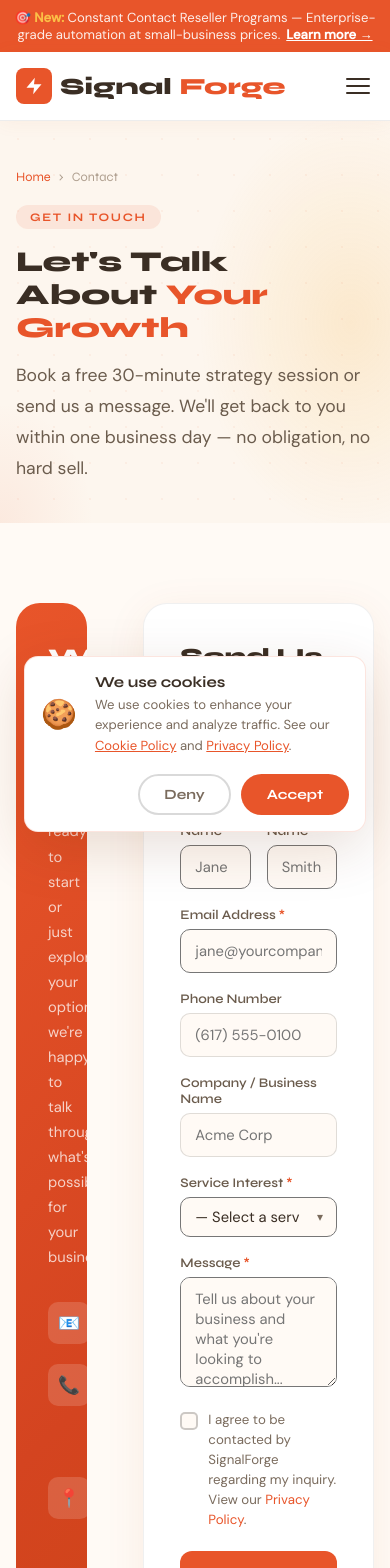
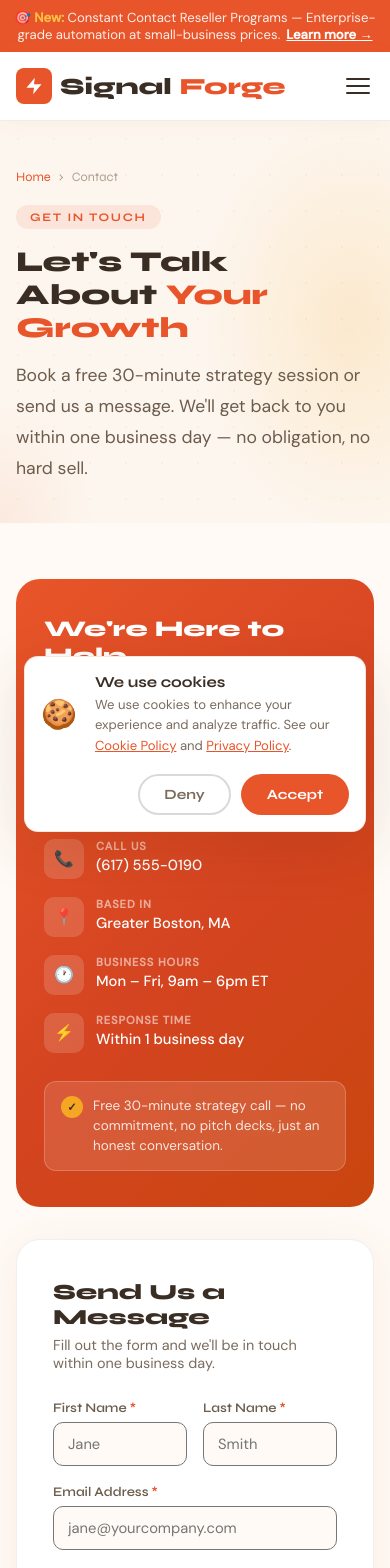
Before and after one commit to halojumper/SignalForge, a Next.js app: page /contact in a window 390 px wide. Shown: the top 1568 px of the page. Built offline with nearby package versions, Linux system fonts and the light colour scheme.

Commit message:
Update page.tsx
Fix Contact mobile layout

```diff
--- a/app/contact/page.tsx
+++ b/app/contact/page.tsx
@@ -6,21 +6,26 @@ export const metadata: Metadata = { title: 'Contact' };
 export default function Contact() {
   return (
     <>
+      <style>{`
+        .contact-grid { display:grid; grid-template-columns:1fr 1.5fr; gap:48px; align-items:start; }
+        @media(max-width:768px) { .contact-grid { grid-template-columns:1fr; gap:32px; } }
+      `}</style>
+
       <div className="page-hero"><div className="container page-hero-inner">
         <div className="breadcrumb"><Link href="/">Home</Link><span>›</span><span>Contact</span></div>
         <span className="section-label">Get In Touch</span>
-        <h1>Let's Talk About <em>Your Growth</em></h1>
-        <p>Book a free 30-minute strategy session or send us a message. We'll get back to you within one business day — no obligation, no hard sell.</p>
+        <h1>Let&apos;s Talk About <em>Your Growth</em></h1>
+        <p>Book a free 30-minute strategy session or send us a message. We&apos;ll get back to you within one business day — no obligation, no hard sell.</p>
       </div></div>
-      <section style={{padding:'80px 0',background:'var(--cream)'}}>
+
+      <section style={{padding:'56px 0 64px',background:'var(--cream)'}}>
         <div className="container">
-          <div style={{display:'grid',gridTemplateColumns:'1fr 1.5fr',gap:56,alignItems:'start'}}>
-            {/* Info card */}
-            <div style={{background:'linear-gradient(135deg,var(--coral) 0%,#d44420 55%,var(--terra) 100%)',borderRadius:24,padding:'40px 32px',position:'relative',overflow:'hidden'}}>
+          <div className="contact-grid">
+            <div style={{background:'linear-gradient(135deg,var(--coral) 0%,#d44420 55%,var(--terra) 100%)',borderRadius:24,padding:'36px 28px',position:'relative',overflow:'hidden'}}>
               <div style={{position:'relative',zIndex:2}}>
-                <div style={{fontFamily:'Syne,sans-serif',fontSize:'1.5rem',fontWeight:800,color:'var(--white)',marginBottom:10}}>We're Here to Help</div>
-                <p style={{fontSize:'0.92rem',color:'rgba(255,255,255,0.75)',lineHeight:1.7,marginBottom:32}}>Whether you're ready to start or just exploring your options, we're happy to talk through what's possible for your business.</p>
-                <div style={{display:'flex',flexDirection:'column',gap:20,marginBottom:32}}>
+                <div style={{fontFamily:'Syne,sans-serif',fontSize:'1.4rem',fontWeight:800,color:'var(--white)',marginBottom:10}}>We&apos;re Here to Help</div>
+                <p style={{fontSize:'0.9rem',color:'rgba(255,255,255,0.75)',lineHeight:1.7,marginBottom:28}}>Whether you&apos;re ready to start or just exploring your options, we&apos;re happy to talk through what&apos;s possible for your business.</p>
+                <div style={{display:'flex',flexDirection:'column',gap:18,marginBottom:28}}>
                   {[
                     {icon:'📧',label:'Email Us',val:'hello@signalforge.com'},
                     {icon:'📞',label:'Call Us',val:'(617) 555-0190'},
@@ -28,22 +33,21 @@ export default function Contact() {
                     {icon:'🕐',label:'Business Hours',val:'Mon – Fri, 9am – 6pm ET'},
                     {icon:'⚡',label:'Response Time',val:'Within 1 business day'},
                   ].map(i=>(
-                    <div key={i.label} style={{display:'flex',alignItems:'flex-start',gap:14}}>
-                      <div style={{width:42,height:42,flexShrink:0,background:'rgba(255,255,255,0.15)',borderRadius:10,display:'flex',alignItems:'center',justifyContent:'center',fontSize:'1.1rem'}}>{i.icon}</div>
+                    <div key={i.label} style={{display:'flex',alignItems:'flex-start',gap:12}}>
+                      <div style={{width:40,height:40,flexShrink:0,background:'rgba(255,255,255,0.15)',borderRadius:10,display:'flex',alignItems:'center',justifyContent:'center',fontSize:'1rem'}}>{i.icon}</div>
                       <div>
-                        <div style={{fontSize:'0.72rem',fontWeight:700,textTransform:'uppercase',letterSpacing:'0.08em',color:'rgba(255,255,255,0.55)',marginBottom:3}}>{i.label}</div>
-                        <div style={{fontSize:'0.95rem',color:'var(--white)',fontWeight:500}}>{i.val}</div>
+                        <div style={{fontSize:'0.7rem',fontWeight:700,textTransform:'uppercase',letterSpacing:'0.08em',color:'rgba(255,255,255,0.55)',marginBottom:2}}>{i.label}</div>
+                        <div style={{fontSize:'0.92rem',color:'var(--white)',fontWeight:500}}>{i.val}</div>
                       </div>
                     </div>
                   ))}
                 </div>
-                <div style={{background:'rgba(255,255,255,0.12)',border:'1px solid rgba(255,255,255,0.2)',borderRadius:12,padding:'16px 18px',display:'flex',alignItems:'flex-start',gap:12}}>
-                  <div style={{width:24,height:24,flexShrink:0,background:'var(--amber)',borderRadius:'50%',display:'flex',alignItems:'center',justifyContent:'center',fontSize:'0.75rem',fontWeight:800,color:'var(--text)'}}>✓</div>
-                  <p style={{fontSize:'0.86rem',color:'rgba(255,255,255,0.85)',lineHeight:1.5}}>Free 30-minute strategy call — no commitment, no pitch decks, just an honest conversation.</p>
+                <div style={{background:'rgba(255,255,255,0.12)',border:'1px solid rgba(255,255,255,0.2)',borderRadius:12,padding:'14px 16px',display:'flex',alignItems:'flex-start',gap:10}}>
+                  <div style={{width:22,height:22,flexShrink:0,background:'var(--amber)',borderRadius:'50%',display:'flex',alignItems:'center',justifyContent:'center',fontSize:'0.7rem',fontWeight:800,color:'var(--text)'}}>✓</div>
+                  <p style={{fontSize:'0.84rem',color:'rgba(255,255,255,0.85)',lineHeight:1.5}}>Free 30-minute strategy call — no commitment, no pitch decks, just an honest conversation.</p>
                 </div>
               </div>
             </div>
-            {/* Form — client component */}
             <ContactForm />
           </div>
         </div>
```
